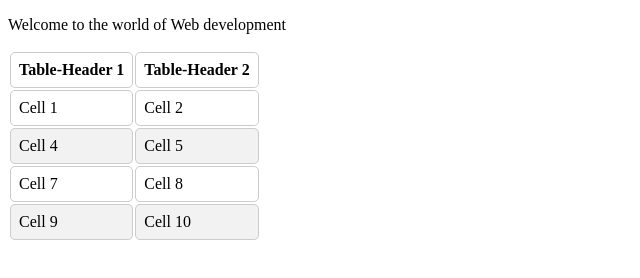
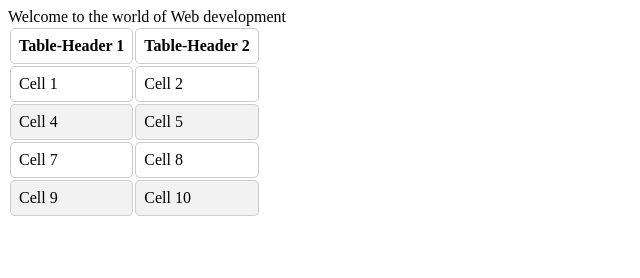
Before and after one commit to acciojob/clean-and-simple-SandeepKumarSolanki, a website: page main.html in a window 1280 px wide. Shown: the whole page, without its empty margins (0-640 px from the left). Drawn offline with Linux system fonts and the light colour scheme.

Commit message:
created a submission

```diff
--- a/main.html
+++ b/main.html
@@ -8,8 +8,9 @@
 
 <body>
 	<div id="text">
-		<p>Welcome to the world of Web development</p>
+
 		<table>
+			<header>Welcome to the world of Web development</header>
 		<thead>
 			<tr>
 				<th>Table-Header 1</th>
```
